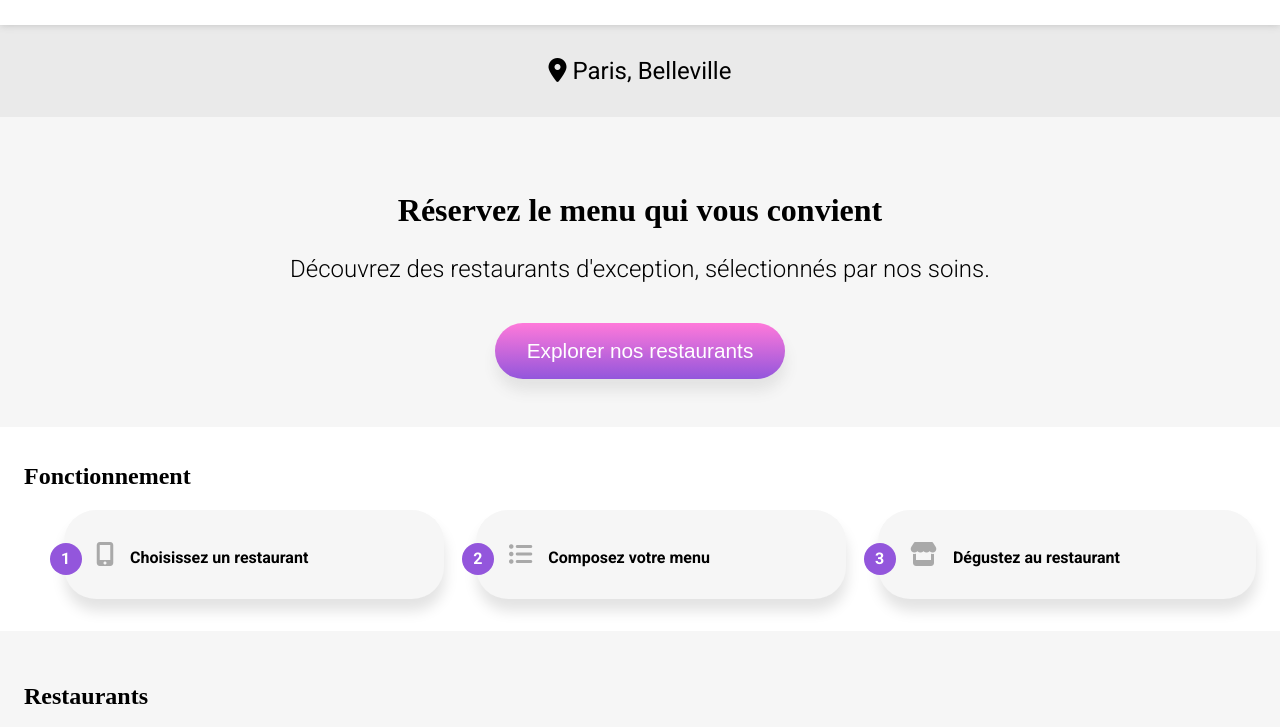
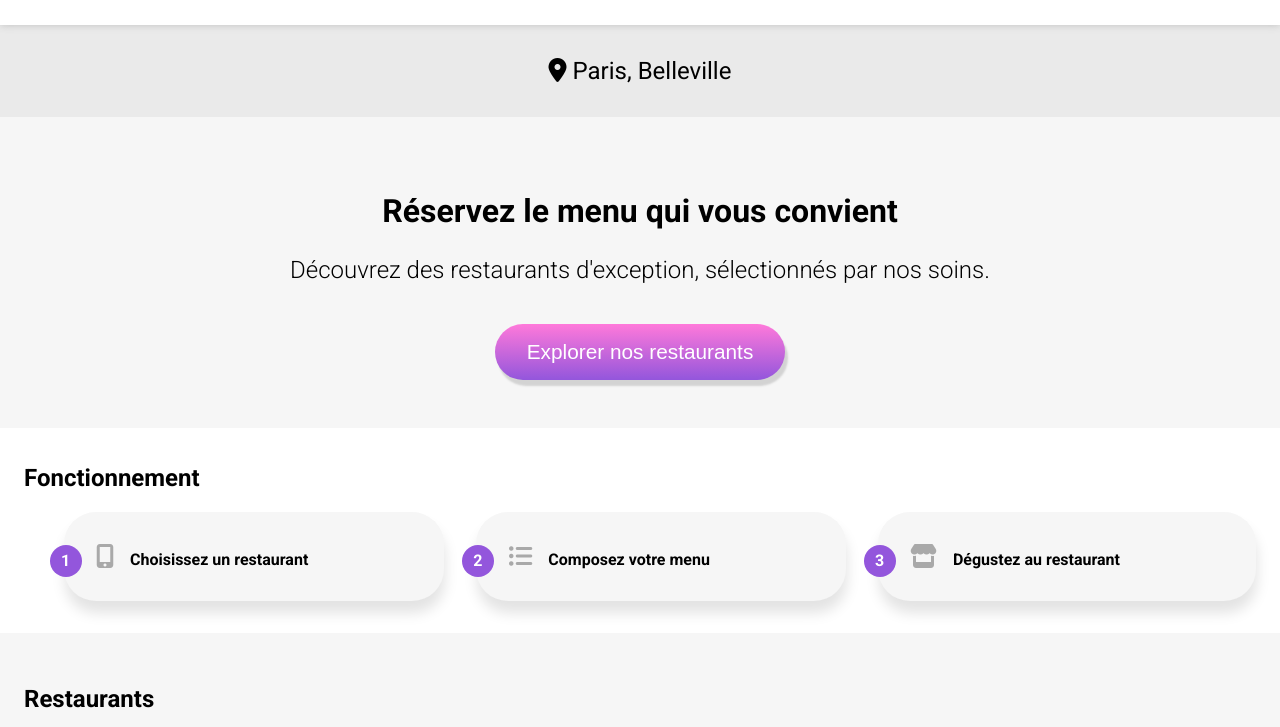
Before and after one commit to Marie0203/Oh-my-food, a website: page index.html in a window 1280 px wide. Shown: the part 61-788 px from the top of the page. Drawn offline with Linux system fonts and the light colour scheme; a web font is replaced by a local one.

Commit message:
boutton animation

```diff
--- a/sass/composants/_button.scss
+++ b/sass/composants/_button.scss
@@ -1,7 +1,7 @@
 @import "../utils/box-shadow";
 @import "../utils/variables";
 
-.presentation button {
+button {
     color: white;
     padding: 1rem 2rem;
     background-image: linear-gradient($color-secondary,$color-primary);
@@ -9,5 +9,12 @@
     border-radius: 2rem;
     font-size: 1.3rem;
     margin-top: 1rem;
-    @include box-shadow;
+    cursor: pointer;
+    transition: transform 200ms;
+    box-shadow: 3px 6px 2px lightgrey;
+    &:hover {
+        transform: scale(1.02);
+        opacity: 0.9;
+        box-shadow: 5px 10px 5px lightgrey;
+    }
 }
--- a/sass/composants/_fonctionnement.scss
+++ b/sass/composants/_fonctionnement.scss
@@ -7,6 +7,7 @@
     & ol {
         display: flex;
         gap: 2rem;
+        cursor: pointer;
         @media screen and (max-width:1000px) {
             flex-direction: column;
             padding: 1rem 1.5rem;
--- a/sass/pages/menus.scss
+++ b/sass/pages/menus.scss
@@ -4,6 +4,6 @@
     object-fit: cover;
 }
 
-h2 {
+.restaurant_title {
     font-family: "shrikhand", "sans-serif";
 }
```
Also changed, not shown: menus/resto1.html (+1 -1 lines), css/style.css, 1 other file.
